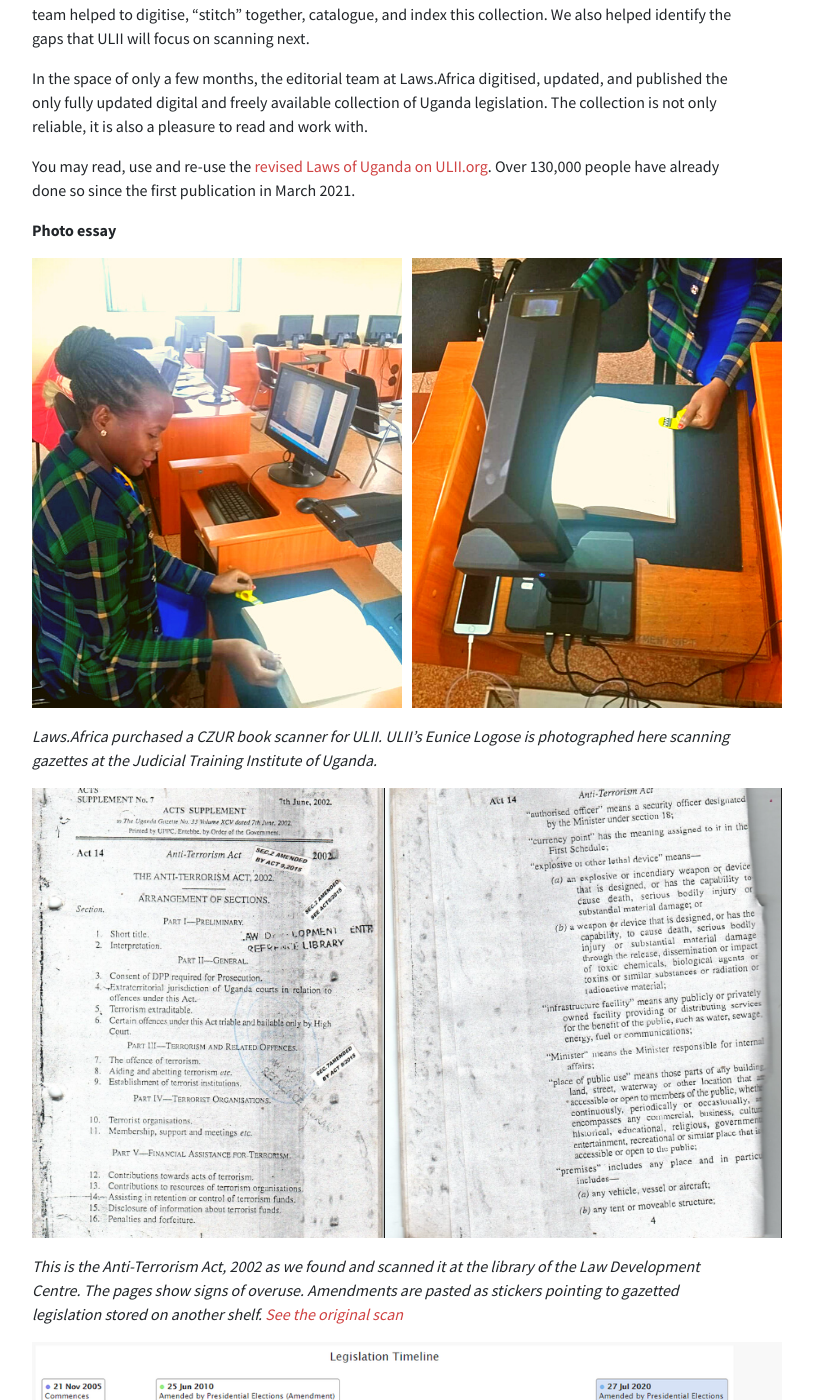
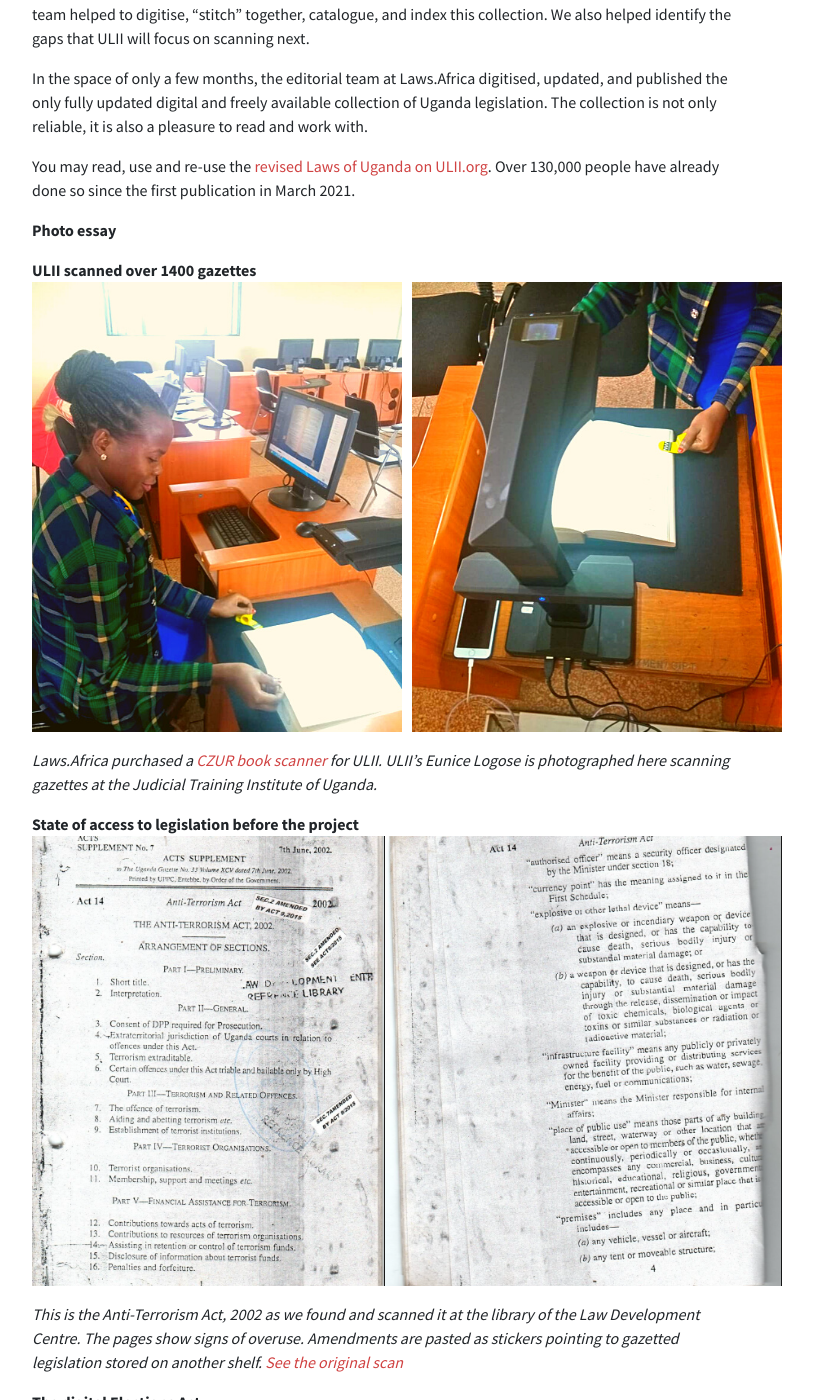
Before and after one commit to laws-africa/laws-africa.github.io, a Jekyll site: the page built from _posts/2021-06-30-uganda-national-legislation-collection.markdown, in a window 1280 px wide and 1400 px high, scrolled down 1677 px. Shown: the whole window, without its empty margins (253-1066 px from the left). Built offline with Jekyll 4.4.1, drawn with Linux system fonts in a browser that asks for light colours; nearby versions of some CDN libraries; some of the changed text lies outside the part shown.

Commit message:
Updated Uganda National Legislation Collection

```diff
--- a/_posts/2021-06-30-uganda-national-legislation-collection.markdown
+++ b/_posts/2021-06-30-uganda-national-legislation-collection.markdown
@@ -39,22 +39,27 @@ You may read, use and re-use the [revised Laws of Uganda on ULII.org](https://ul
 
 **Photo essay**
 
+**ULII scanned over 1400 gazettes**
 ![Uganda scanning (1).png](/uploads/Uganda%20scanning%20(1).png)
 
-*Laws.Africa purchased a CZUR book scanner for  ULII. ULII’s Eunice Logose is photographed here scanning gazettes at the Judicial Training Institute of Uganda.*
+*Laws.Africa purchased a [CZUR book scanner](https://www.czur.com/product/et16plus) for  ULII. ULII’s Eunice Logose is photographed here scanning gazettes at the Judicial Training Institute of Uganda.*
 
+**State of access to legislation before the project**
 ![gazette2.png](/uploads/gazette2.png)
 
 *This is the Anti-Terrorism Act, 2002 as we found and scanned it at the library of the Law Development Centre. The pages show signs of overuse. Amendments are pasted as stickers pointing to gazetted legislation stored on another shelf. [See the original scan](https://drive.google.com/file/d/1tCnllHWkEtuuxThAodKKWuPkiSfUzEdg/view)*
 
+**The digital Elections Act**
 ![Elections Act.png](/uploads/Elections%20Act.png)
 
 *Laws.Africa’s revised legislation incorporates all amendments to legislation, richly annotated and supplemented with links to the gazetted versions of amendment acts. The historical, or point-in-time, versions of legislation are also available to users, free of charge.  [See version on ULII](https://ulii.org/akn/ug/act/2005/16/eng@2020-07-27)*
 
+**A timeline of legislation as enacted in Uganda**
 ![timeline3.png](/uploads/timeline3.png)
 
 *Some of the oldest Acts digitised date back to 1902.  We are now also able to track the rate of amendments applied to legislation contained in the Grey book.*
 
+**A Glossary of legal terms for Uganda**
 ![glossary2.png](/uploads/glossary2.png)
 
 *We are also now able to read the legislated meaning of over 1900 legal terms and phrases in Uganda.  Defined terms in the Grey Book are marked up, making the creation of this Glossary possible. Read more about the technology behind the [glossary in our blog post here.](https://laws.africa/2019/09/02/how-we-built-an-automated-glossary-for-namibian-legislation.html)*
```
